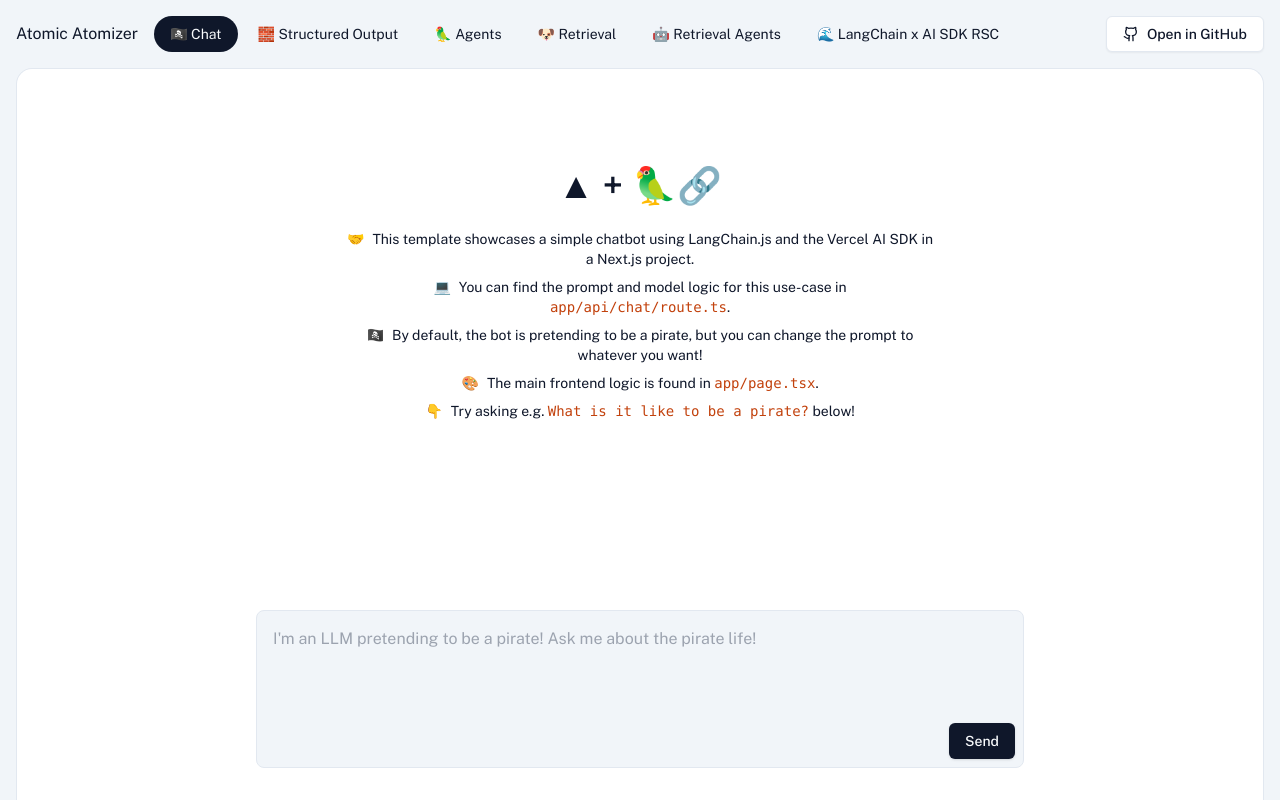
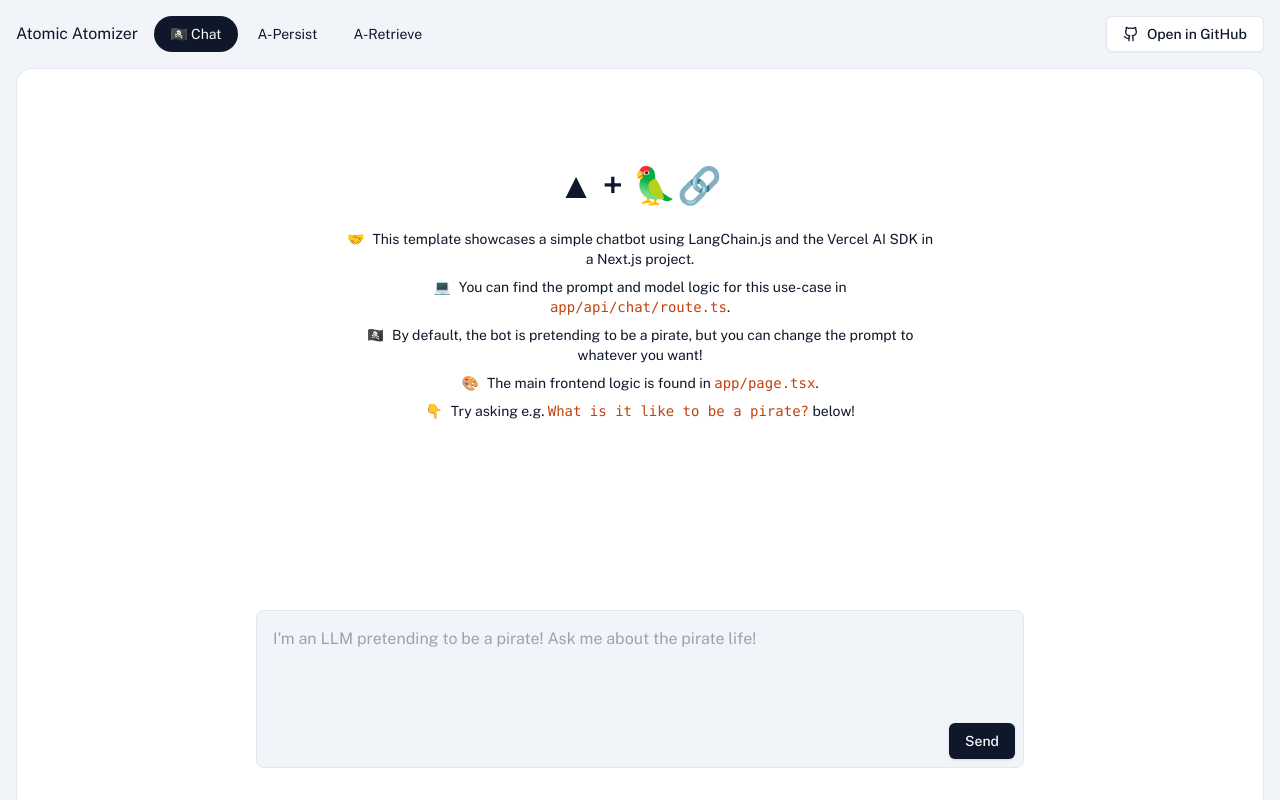
Before and after one commit to Taremeh/atomizer, a Next.js app: page / in a window 1280 px wide. Built offline with nearby package versions, Linux system fonts and the light colour scheme.

Commit message:
Add supabase

```diff
--- /dev/null
+++ b/app/api/atomizer/helper/supabaseClient.ts
@@ -0,0 +1,6 @@
+// supabaseClient.ts
+import { createClient } from '@supabase/supabase-js';
+
+const supabaseUrl = process.env.SUPABASE_URL;
+const supabaseKey = process.env.SUPABASE_PRIVATE_KEY;
+export const supabase = createClient(supabaseUrl, supabaseKey);
--- a/app/layout.tsx
+++ b/app/layout.tsx
@@ -72,7 +72,9 @@
               {/* </a> */}
               <nav className="flex gap-1 flex-col md:flex-row">
                 <ActiveLink href="/">🏴‍☠️ Chat</ActiveLink>
-                <ActiveLink href="/structured_output">
+                <ActiveLink href="/persist">A-Persist</ActiveLink>
+                <ActiveLink href="/retrieve">A-Retrieve</ActiveLink>
+                {/* <ActiveLink href="/structured_output">
                   🧱 Structured Output
                 </ActiveLink>
                 <ActiveLink href="/agents">🦜 Agents</ActiveLink>
@@ -82,7 +84,7 @@
                 </ActiveLink>
                 <ActiveLink href="/ai_sdk">
                   🌊 LangChain x AI SDK RSC
-                </ActiveLink>
+                </ActiveLink> */}
               </nav>
             </div>
 
--- a/package.json
+++ b/package.json
@@ -22,7 +22,7 @@
     "@radix-ui/react-dialog": "^1.1.4",
     "@radix-ui/react-popover": "^1.1.4",
     "@radix-ui/react-slot": "^1.1.1",
-    "@supabase/supabase-js": "^2.32.0",
+    "@supabase/supabase-js": "^2.48.1",
     "@types/node": "20.12.12",
     "@types/react": "18.3.2",
     "@types/react-dom": "18.3.0",
```
Also changed, not shown: 2 other files (tests, documents, lock files or other folders).
